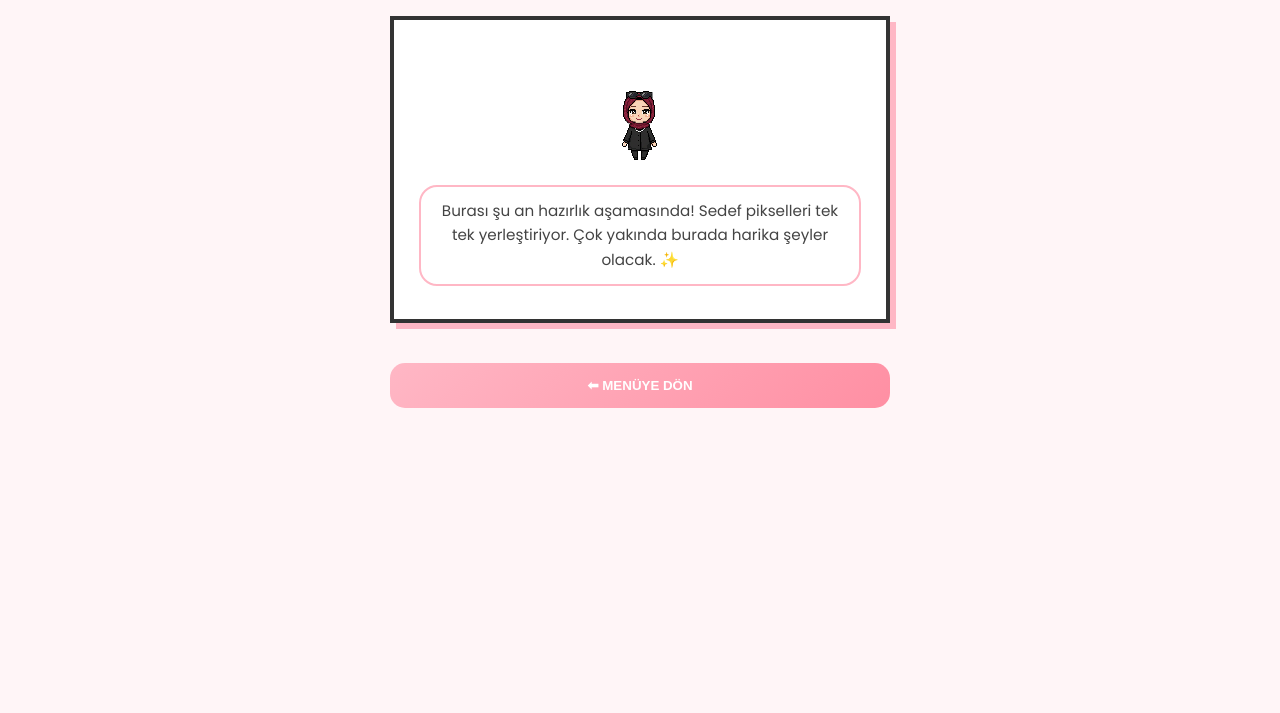
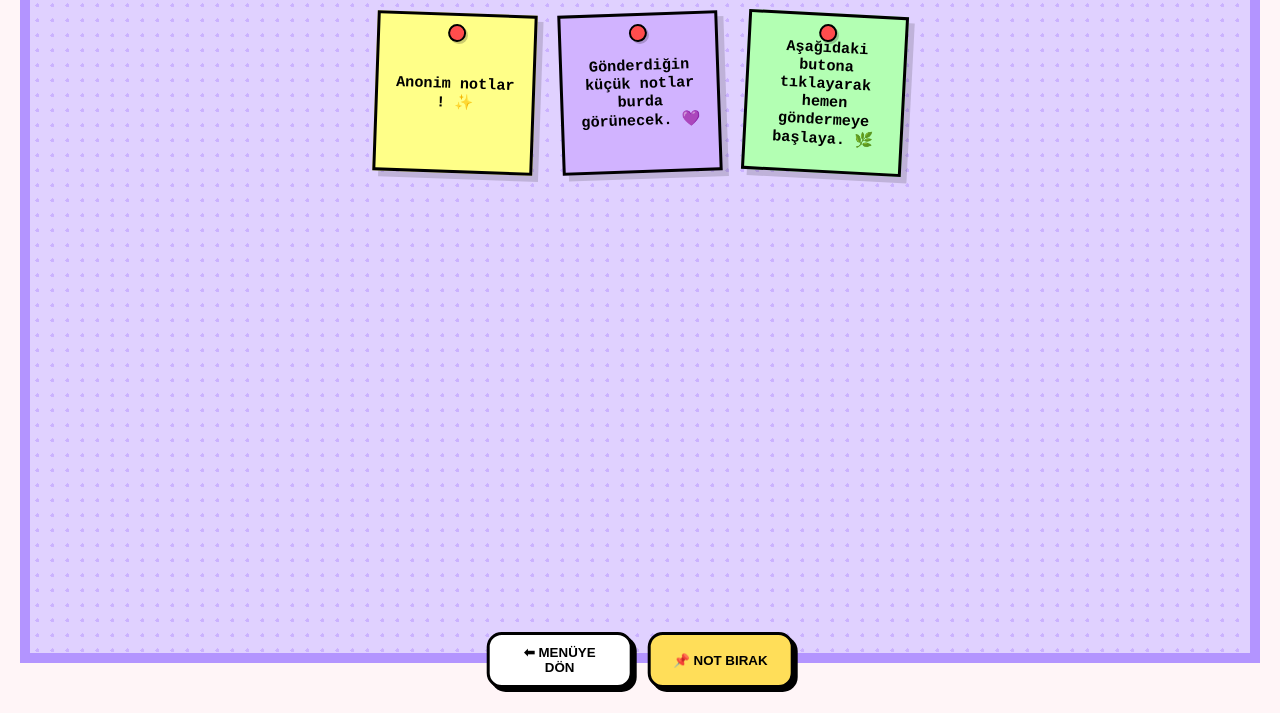
Before and after one commit to nursedefyildiz/glow-project, a website: page notlar.html in a window 1280 px wide. Shown: the part 87-800 px from the top of the page. Drawn offline with Linux system fonts and the light colour scheme.

Commit message:
Update notlar.html

```diff
--- a/notlar.html
+++ b/notlar.html
@@ -3,34 +3,161 @@
 <head>
     <meta charset="UTF-8">
     <meta name="viewport" content="width=device-width, initial-scale=1.0">
-    <title>Glow - Yakında ✨</title>
+    <title>Glow - Dijital Pano 📌</title>
     <link rel="stylesheet" href="style.css">
+    <style>
+        /* Lila Pano Dokusu ve Nokta Efekti */
+        .pano-container {
+            background-color: #e0d1ff; /* Lila */
+            /* İstediğin belli belirsiz küçük noktalar */
+            background-image: radial-gradient(#cbb2ff 2px, transparent 2px);
+            background-size: 15px 15px;
+            border: 10px solid #b394ff;
+            padding: 60px 20px;
+            min-height: 90vh;
+            display: flex;
+            flex-wrap: wrap;
+            gap: 25px;
+            justify-content: center;
+            position: relative;
+        }
+
+        /* Post-it Not Tasarımı */
+        .post-it {
+            width: 160px;
+            height: 160px;
+            padding: 25px 15px;
+            border: 3px solid #000;
+            position: relative;
+            font-family: 'Courier New', Courier, monospace;
+            font-size: 0.95em;
+            box-shadow: 6px 6px 0px rgba(0,0,0,0.15);
+            display: flex;
+            align-items: center;
+            justify-content: center;
+            text-align: center;
+            word-wrap: break-word;
+            font-weight: bold;
+            color: #000;
+        }
+
+        /* Raptiye (Pin) Tasarımı */
+        .post-it::before {
+            content: '';
+            position: absolute;
+            top: 8px;
+            left: 50%;
+            transform: translateX(-50%);
+            width: 14px;
+            height: 14px;
+            background: #ff4d4d;
+            border-radius: 50%;
+            border: 2px solid #000;
+            box-shadow: 2px 2px 0px rgba(0,0,0,0.2);
+            z-index: 2;
+        }
+
+        /* Renkler */
+        .sari { background-color: #ffff88; transform: rotate(2deg); }
+        .pembe { background-color: #ffc0cb; transform: rotate(-3deg); }
+        .mavi { background-color: #add8e6; transform: rotate(1.5deg); }
+        .mor { background-color: #d1b3ff; transform: rotate(-2deg); }
+        .yesil { background-color: #b3ffb3; transform: rotate(3deg); }
+
+        /* Alt Buton Grubu ve Okunabilirlik Ayarı */
+        .pano-controls {
+            position: fixed;
+            bottom: 25px;
+            left: 50%;
+            transform: translateX(-50%);
+            display: flex;
+            gap: 15px;
+            z-index: 1001;
+        }
+
+        .nav-btn {
+            background: #fff;
+            color: #000 !important; /* Yazı rengini siyah yaparak garantiye alıyoruz */
+            border: 3px solid #000;
+            padding: 10px 20px;
+            font-weight: bold;
+            text-transform: uppercase;
+            cursor: pointer;
+            box-shadow: 4px 4px 0px #000;
+            transition: 0.1s;
+        }
+
+        .nav-btn:active {
+            transform: translate(2px, 2px);
+            box-shadow: 2px 2px 0px #000;
+        }
+
+        /* Modal ve Form */
+        .modal { display: none; position: fixed; top: 50%; left: 50%; transform: translate(-50%, -50%);
+                 background: #fff; border: 4px solid #000; padding: 25px; z-index: 1000; width: 85%; max-width: 400px; }
+        .overlay { display: none; position: fixed; top: 0; left: 0; width: 100%; height: 100%; background: rgba(0,0,0,0.8); z-index: 999; }
+    </style>
 </head>
 <body class="content-page-body">
 
-    <div class="content-container">
+    <div class="pano-container">
+        <div class="post-it sari">Anonim notlar ! ✨</div>
+        <div class="post-it mor">Gönderdiğin küçük notlar burda görünecek. 💜</div>
+        <div class="post-it yesil">Aşağıdaki butona tıklayarak hemen göndermeye başlaya. 🌿</div>
 
-        <header class="page-header">
-            <h1 class="pixel-text">YAKINDA... 🛠️</h1>
-        </header>
-
-        <div class="pixel-card" style="text-align: center;">
-            <div class="mini-glowie-box">
-                <img src="img/glowie.png" alt="Sedef" class="mini-avatar" style="margin-bottom: 20px;">
-                <div class="speech-bubble" style="max-width: 100%;">
-                    <p>Burası şu an hazırlık aşamasında! Sedef pikselleri tek tek yerleştiriyor. Çok yakında burada harika şeyler olacak. ✨</p>
-                </div>
-            </div>
+        <div class="pano-controls">
+            <button class="nav-btn" onclick="window.location.href='menu.html'">⬅ MENÜYE DÖN</button>
+            <button class="nav-btn" style="background: #ffde59;" onclick="toggleModal(true)">📌 NOT BIRAK</button>
         </div>
-
-        <div class="bottom-nav">
-            <button onclick="window.location.href='menu.html'" class="pixel-main-btn">
-                ⬅ MENÜYE DÖN
-            </button>
-        </div>
-
     </div>
 
-    <script src="script.js"></script>
+    <div class="overlay" id="overlay" onclick="toggleModal(false)"></div>
+    <div class="modal" id="note-modal">
+        <h3 style="text-align: center;">Pano İçin Bir Not Yaz</h3>
+        <form id="note-form">
+            <div class="input-field">
+                <label>NOTUN (Max 120 Karakter)</label>
+                <textarea name="message" maxlength="120" required style="width: 100%; height: 80px; border: 2px solid #000; padding: 5px;"></textarea>
+            </div>
+            <div class="input-field">
+                <label>NOT RENGİ</label>
+                <select name="color" style="width: 100%; padding: 8px; border: 2px solid #000;">
+                    <option value="Sarı">Sarı</option>
+                    <option value="Pembe">Pembe</option>
+                    <option value="Mavi">Mavi</option>
+                    <option value="Mor">Mor</option>
+                    <option value="Yeşil">Yeşil</option>
+                </select>
+            </div>
+            <button type="submit" class="nav-btn" style="width: 100%; margin-top: 15px; background: #000; color: #fff !important;">PANEYA ÜFLE 🚀</button>
+        </form>
+    </div>
+
+    <script>
+        function toggleModal(show) {
+            document.getElementById('note-modal').style.display = show ? 'block' : 'none';
+            document.getElementById('overlay').style.display = show ? 'block' : 'none';
+        }
+
+        document.getElementById('note-form').onsubmit = async (e) => {
+            e.preventDefault();
+            const realName = localStorage.getItem('userName') || 'Bilinmiyor';
+            const formData = new FormData(e.target);
+            formData.append('type', 'not');
+            formData.append('real_identity', realName);
+            formData.append('alias', 'Anonim Misafir');
+
+            try {
+                const res = await fetch('/api/send', { method: 'POST', body: formData });
+                if (res.ok) {
+                    alert("Notun pikselli bulutlarla bana uçtu! ✨");
+                    toggleModal(false);
+                    e.target.reset();
+                }
+            } catch (err) {
+                alert("Hata oluştu!");
+            }
+        };
+    </script>
 </body>
 </html>
```
